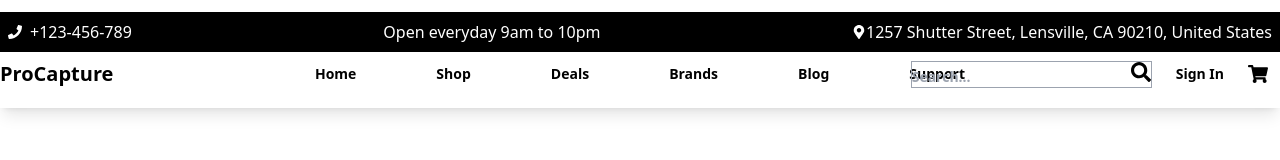
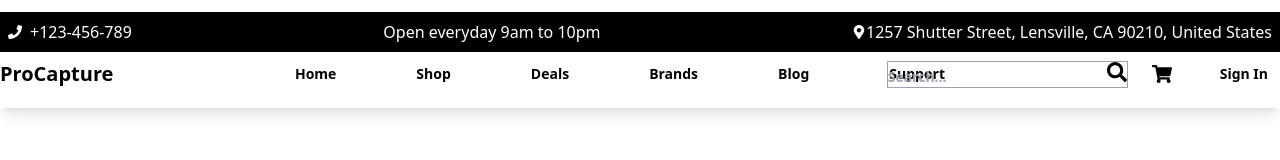
Before and after one commit to IannnMark/Camera-Store-Client, a React (Vite) app: page / in a window 1280 px wide. Shown: the top 160 px of the page. Built offline with nearby package versions, Linux system fonts and the light colour scheme; no server answers.

Commit message:
fix the header

```diff
--- a/src/components/Header.jsx
+++ b/src/components/Header.jsx
@@ -53,7 +53,7 @@ export default function Header() {
             <span className="text-black">ProCapture</span>
           </h1>
         </Link>
-        <div className="flex-grow flex justify-center">
+        <div className="flex-grow flex justify-center mr-10">
           <ul className="inline-flex gap-20">
             <li className="hidden sm:inline text-black hover:shadow-lg transition-shadow duration-200 font-semibold">
               Home
@@ -96,6 +96,29 @@ export default function Header() {
               />
             </button>
           </form>
+
+          <Link to={"/cart"}>
+            {currentUser && currentUser.role !== "admin" ? (
+              <FaShoppingCart
+                className="text-black hover:shadow-lg font-semibold cursor-pointer"
+                size={20}
+              />
+            ) : (
+              !currentUser && (
+                <FaShoppingCart
+                  className="text-black hover:shadow-lg font-semibold cursor-pointer"
+                  size={20}
+                />
+              )
+            )}
+          </Link>
+          <Link to={"/dashboard"}>
+            {currentUser && currentUser.role === "admin" && (
+              <span className="text-black hover:shadow-lg font-semibold cursor-pointer">
+                Dashboard
+              </span>
+            )}
+          </Link>
           <Link to={"/profile"}>
             {currentUser ? (
               <img
@@ -105,16 +128,12 @@ export default function Header() {
               />
             ) : (
               <ul>
-                <li className="text-black hover:shadow-lg font-semibold">
+                <li className="text-black hover:shadow-lg font-semibold cursor-pointer">
                   Sign In
                 </li>
               </ul>
             )}
           </Link>
-          <FaShoppingCart
-            className="text-black hover:text-gray-500 cursor-pointer"
-            size={20}
-          />
         </div>
       </div>
     </header>
```
